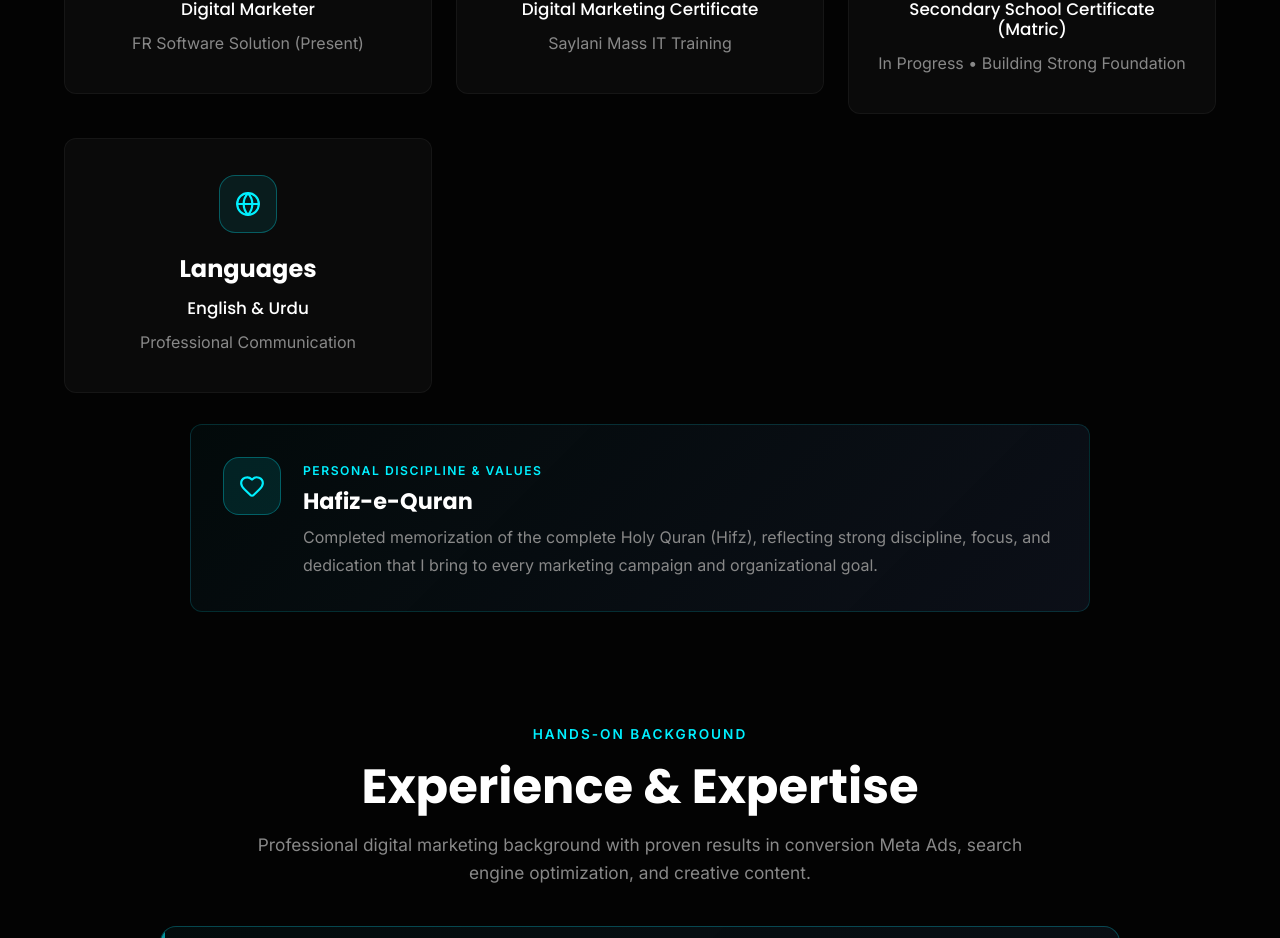
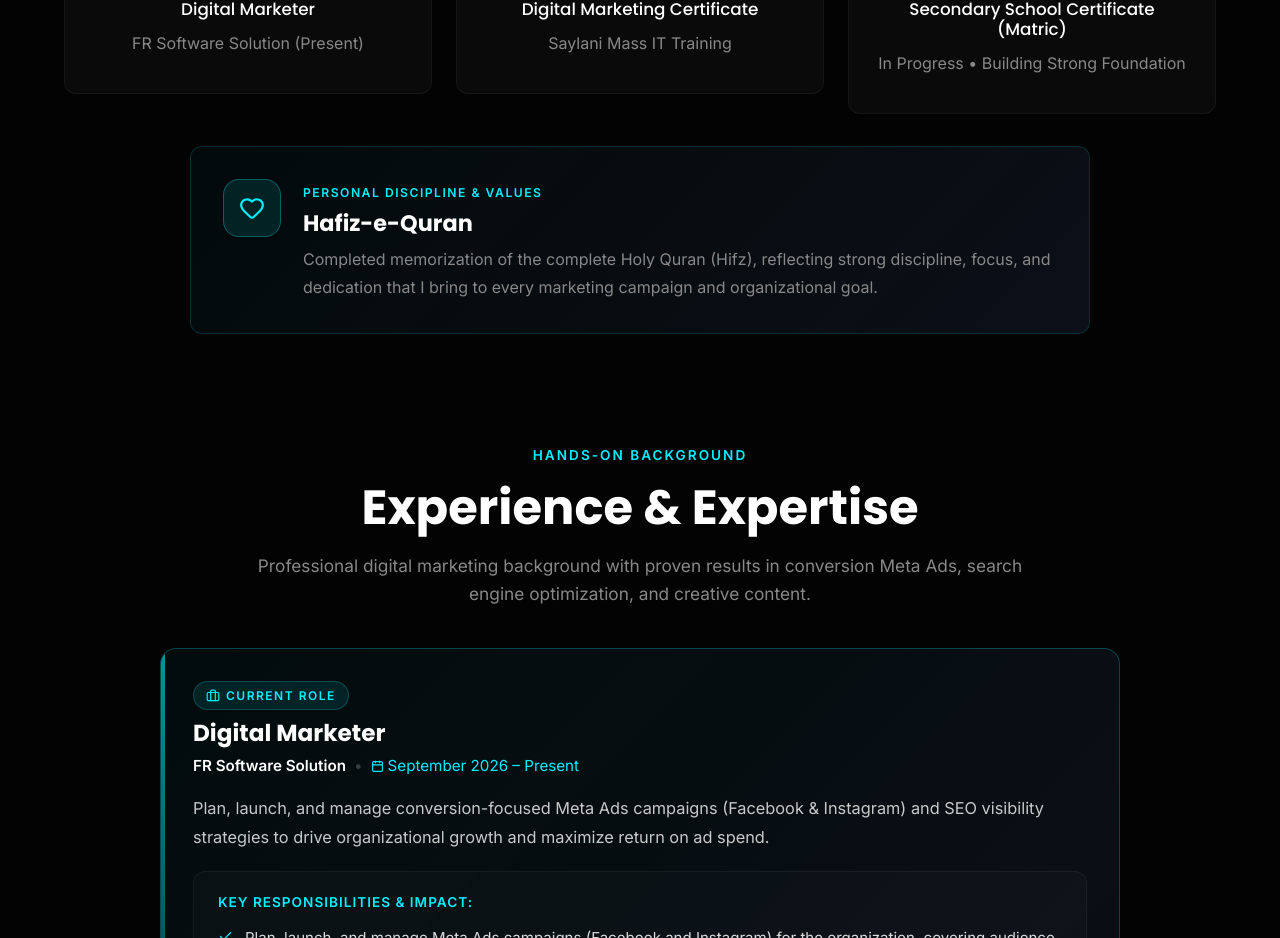
Before and after one commit to hydershaikhs/hyder-shaikh, a React (Vite) app: page / in a window 1280 px wide. Shown: the part 2694-3632 px from the top of the page. Built offline with nearby package versions, Linux system fonts and the light colour scheme.

Commit message:
Remove Languages card from About credentials

```diff
--- a/src/pages/About.jsx
+++ b/src/pages/About.jsx
@@ -1,4 +1,4 @@
-import { Briefcase, GraduationCap, BookOpen, Heart, Globe } from 'lucide-react';
+import { Briefcase, GraduationCap, BookOpen, Heart } from 'lucide-react';
 import Reveal from '../components/Reveal';
 
 const About = () => {
@@ -60,15 +60,6 @@ const About = () => {
               <p className="text-muted">In Progress • Building Strong Foundation</p>
             </div>
           </Reveal>
-
-          <Reveal delay={300}>
-            <div className="card about-card">
-              <div className="about-card-icon"><Globe size={26} /></div>
-              <h3 className="about-card-title">Languages</h3>
-              <h4 className="about-card-subtitle">English &amp; Urdu</h4>
-              <p className="text-muted">Professional Communication</p>
-            </div>
-          </Reveal>
         </div>
 
         {/* Personal Discipline / Hifz */}
```
